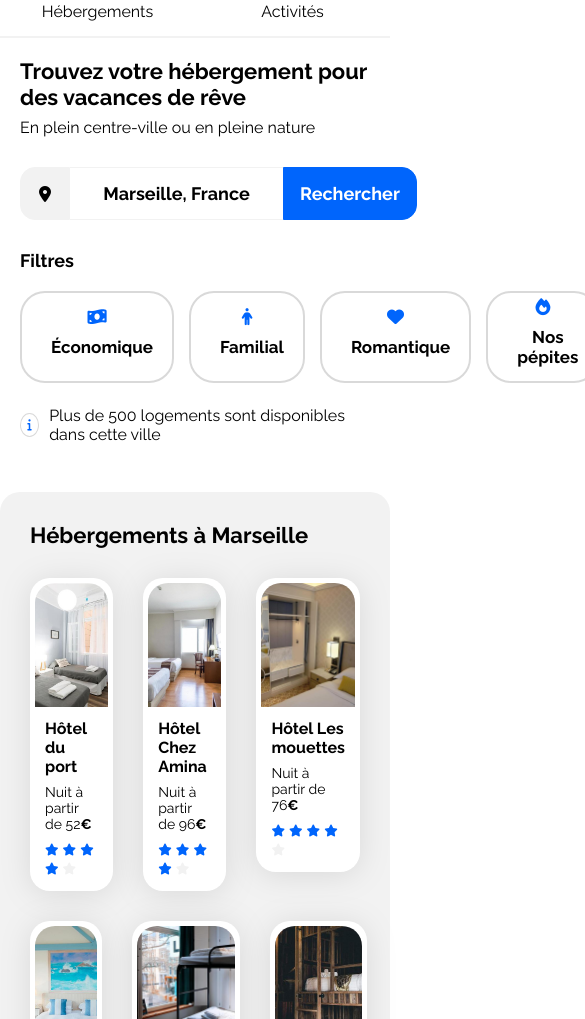
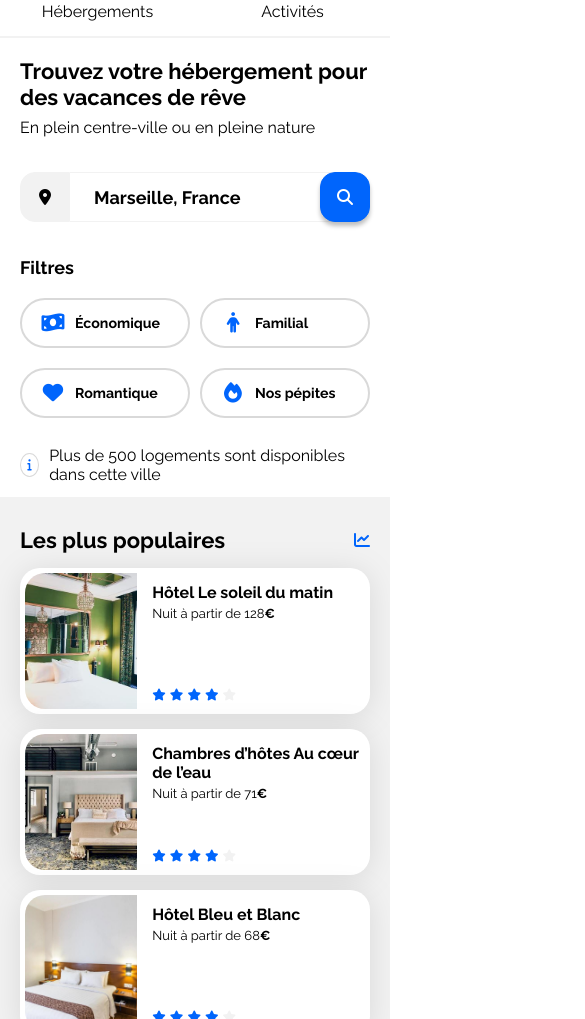
Before and after one commit to MXY93/P2_MV_Booki, a plain HTML site: page index.html in a window 390 px wide. Shown: the part 81-1100 px from the top of the page, 585 px wide, since content can reach past the window. Drawn offline with Linux system fonts and the light colour scheme.

Commit message:
Ajout et modification de la partie responsive tablette et mobile

```diff
--- a/index.html
+++ b/index.html
@@ -36,16 +36,16 @@
                         <form action="#" method="post">
                             <label for="location-city" class="location"><i id="icone-location" class="fa-solid fa-location-dot" aria-hidden="true"></i></label>
                             <input type="text" name="city" id="location-city" value="Marseille, France">
-                            <button id="bouton-recherche"><i id="icone-recherche" class="fa-solid fa-magnifying-glass" aria-hidden="true"></i>Rechercher</button>
+                            <button id="bouton-recherche"><i id="icone-recherche" class="fa-solid fa-magnifying-glass" aria-hidden="true"></i><span id="bouton-recherche-mot">Rechercher</span></button>
                         </form>
                     </div>
                     <section id="section-filtres">
                         <h2>Filtres</h2>
                         <div id="boutons-filtres">
-                            <button class="filtre"><i class="fa-solid fa-money-bill-wave" aria-hidden="true"></i><span class="mot">Économique</span></button>
-                            <button class="filtre"><i class="fa-solid fa-person" aria-hidden="true"></i><span class="mot">Familial</span></button>
-                            <button class="filtre"><i class="fa-solid fa-heart" aria-hidden="true"></i><span class="mot">Romantique</span></button>
-                            <button class="filtre"><i class="fa-solid fa-fire" aria-hidden="true"></i><span class="mot">Nos pépites</span></button>
+                            <button class="filtre"><span class="bouton-filtre-icone"><i class="fa-solid fa-money-bill-wave" aria-hidden="true"></i></span><span class="mot">Économique</span></button>
+                            <button class="filtre"><span class="bouton-filtre-icone"><i class="fa-solid fa-person" aria-hidden="true"></i></span><span class="mot">Familial</span></button>
+                            <button class="filtre"><span class="bouton-filtre-icone"><i class="fa-solid fa-heart" aria-hidden="true"></i></span><span class="mot">Romantique</span></button>
+                            <button class="filtre"><span class="bouton-filtre-icone"><i class="fa-solid fa-fire" aria-hidden="true"></i></span><span class="mot">Nos pépites</span></button>
                             </div>
                     </section>
                     <div class="barre-info">
--- a/style.css
+++ b/style.css
@@ -91,6 +91,7 @@ form {
     border-left: 0;
     border-right: 0;
     font-size: 18px;
+
 }
 
 #icone-recherche {
@@ -103,9 +104,12 @@ form {
     padding: 15px 16px 15px 16px;
     color: white;
     background-color: #0065FC;
+    cursor: pointer;
+}
+
+#bouton-recherche-mot {
     font-weight: 700;
     font-size: 18px;
-    cursor: pointer;
 }
 
 
@@ -143,6 +147,10 @@ h2, .mot {
     border-radius: 25px;
     font-size: 17px;
     padding: 4px 19px;
+}
+
+#boutons-filtres .filtre i {
+    font-size: larger;
 }
 
 .filtre > .fa-solid {
@@ -445,6 +453,7 @@ footer ul {
     .populaires {
         width: 100%;
         margin-top: 50px;
+        margin-bottom: 35px;
     }
 
     .populaires-cards {
@@ -464,6 +473,20 @@ footer ul {
     .populaires-cards .card-subtitle {
         font-size: 13px;
     }
+
+    .activites-cards figure {
+        height: 270px;
+    }
+
+    .activites-cards img {
+        height: 200px;
+
+    }
+
+    .activites-cards figcaption {
+        height: 70px;
+    }
+
 }
 
 /* Small devices (phones, less than 768px) */
@@ -486,8 +509,79 @@ footer ul {
 
     #info-group {
         padding: 20px;
+        gap: 35px;
+        margin: auto;
     }
 
+    #icone-recherche {
+        display: initial;
+        align-items: center;
+        justify-content: center;
+        font-weight: bolder;
+        font-size: larger;
+    }
+
+    #bouton-recherche-mot {
+        display: none;
+    }
+
+    #location-city {
+        text-align: start;
+        padding-left: 24px;
+        flex: 1 1 0;
+    }
+
+    #bouton-recherche {
+        border-radius: 15px;
+        display: inline-flex;
+        margin-left: -15px;
+        box-shadow: 0px 4px 4px 0px rgba(0, 0, 0, 0.25);
+        align-items: center;
+        justify-content: center;
+    }
+
+    #boutons-filtres {
+        flex-wrap: wrap;
+        width: 100%;
+        gap: 10px;
+        row-gap: 20px;
+    }
+
+    #boutons-filtres .filtre {
+        flex: 1;
+        height: 50px;
+        display: flex;
+        align-items: center;
+        padding: 0 19px;
+        justify-content: flex-start;
+        gap: 10px;
+    }
+
+    button.filtre .mot {
+        font-size: smaller;
+        padding: 10px 0 10px 0;
+    }
+
+    .bouton-filtre-icone {
+        display: flex;
+        align-items: center;
+        justify-content: center;
+        width: 24px;
+        height: 100%;
+    }
+
+    .location {
+        flex-basis: 0;
+    }
+
+    form {
+        flex-direction: row;
+    }
+
+    .hebergements-and-populaires {
+        flex-direction: column-reverse;
+        gap: 15px
+    }
     header {
         margin-bottom: 0;
     }
@@ -513,9 +607,79 @@ footer ul {
         padding: 0;
     }
 
+    section.populaires {
+        border-radius: 0;
+        padding: 30px 20px;
+        margin-top: 0;
+    }
+
+    .populaires-cards {
+        flex-direction: column;
+    }
+
+    .populaires-cards .card-title {
+        font-size: 16px;
+    }
+
+    .populaires-cards a {
+        width: 100%;
+    }
+
+    .populaires-cards .card {
+        margin-top: 15px;
+    }
+
+    .hebergements-cards {
+        flex-direction: column;
+    }
+
+    .hebergements-cards-bloc {
+        flex-direction: column;
+        gap: 15px;
+        margin-bottom: 15px
+    }
+
+    section.hebergements {
+        border-radius: 0;
+        background-color: #FFFFFF;
+        padding: 20px;
+        margin-top: 15px;
+    }
+
+    .hebergements .section-title {
+        margin-bottom: 15px;
+    }
+
+    .afficher-plus {
+        margin-top: 15px;
+    }
+
+    .activites {
+        margin-top: 35px;
+    }
+
+    .activites-cards {
+        flex-direction: column;
+        gap: 15px;
+    }
+
+    .activites-cards img {
+        height: 141px;
+        align-self: stretch;
+    }
+
+    .activites-cards figure {
+        height: 200px;
+    }
 
     footer {
         flex-direction: column;
+        padding: 30px;
+        gap: 50px;
+    }
+
+    .footer-compartiments {
+        padding: 0;
     }
         /* ... */
 }
```
